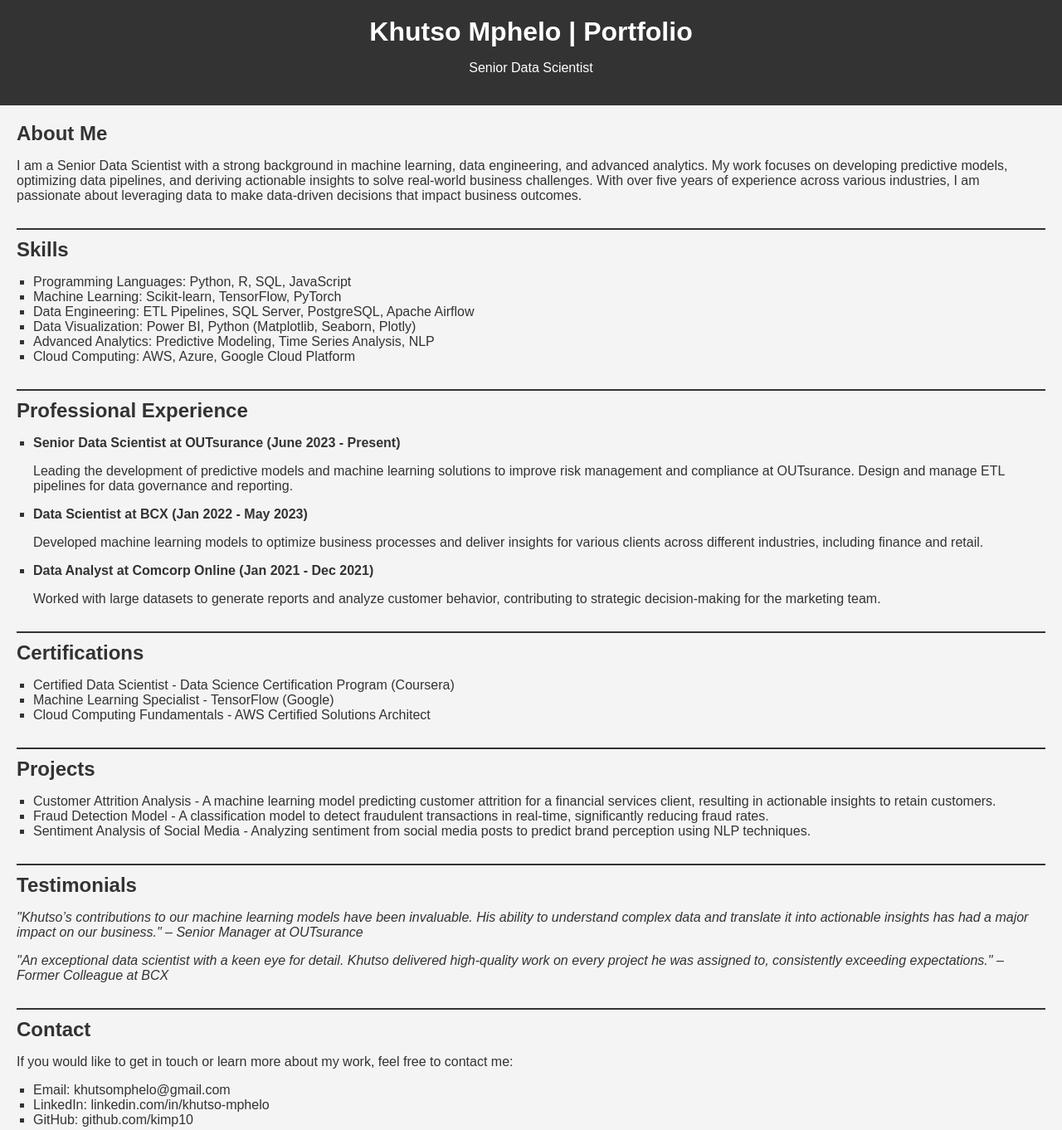
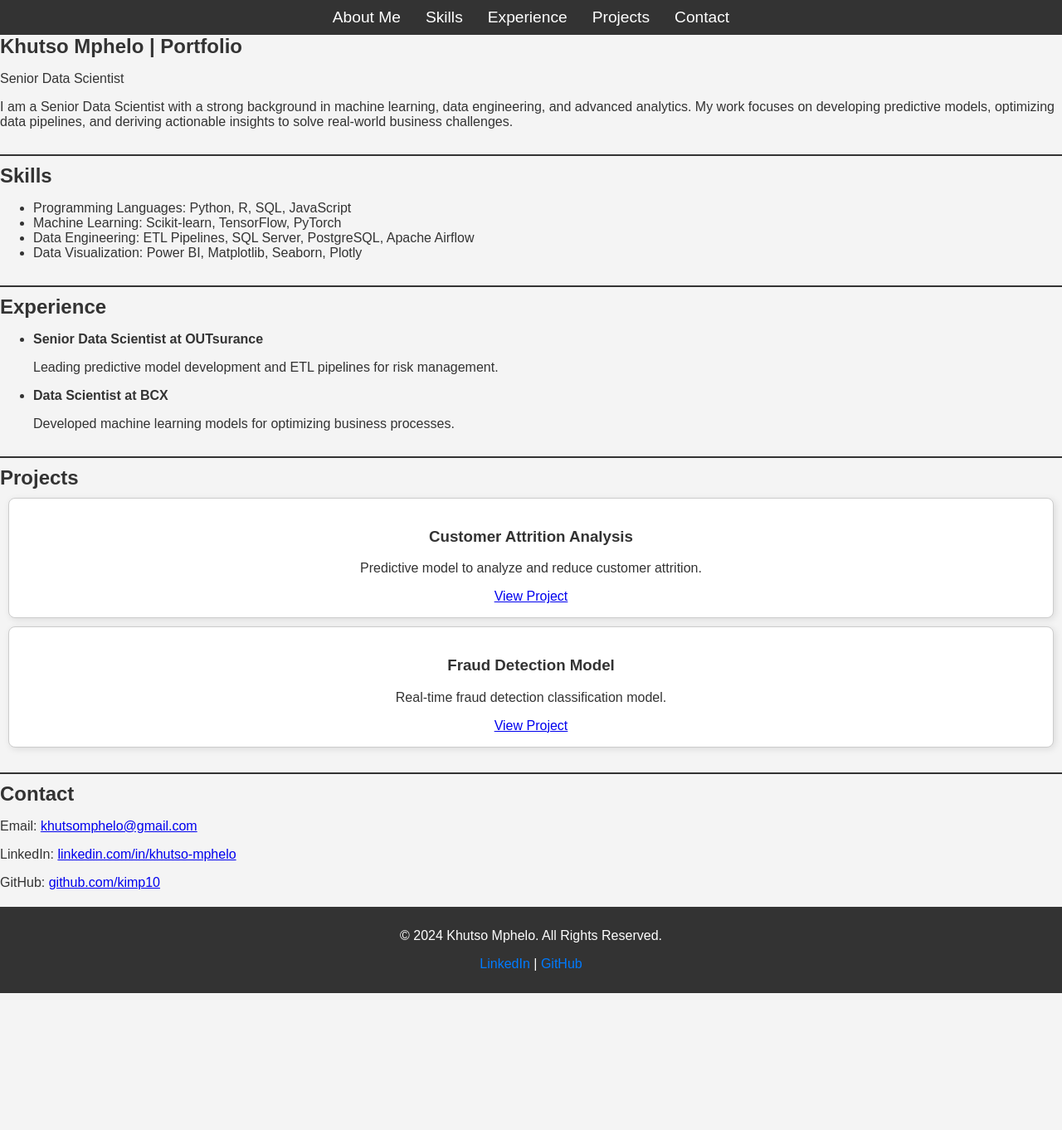
Before and after one commit to kimp10/kimp10.github.io, a plain HTML site: page index.html in a window 1280 px wide. Shown: the whole page at 83% size. After the commit the page ends 1197 px from the top, so only its background shows below. Drawn offline with Linux system fonts and the light colour scheme.

Commit message:
Update index.html

```diff
--- a/index.html
+++ b/index.html
@@ -5,6 +5,7 @@
 <meta name="viewport" content="width=device-width, initial-scale=1.0">
 <title>Khutso Mphelo - Portfolio</title>
 <style>
+       /* General Styles */
        body {
            font-family: Arial, sans-serif;
            background-color: #f4f4f4;
@@ -12,115 +13,186 @@
            margin: 0;
            padding: 0;
        }
-       header {
-           background-color: #333;
-           color: white;
-           padding: 20px;
-           text-align: center;
-       }
        h1, h2 {
            margin: 0;
-       }
-       .content {
-           margin: 20px;
-       }
-       .content h2 {
-           color: #333;
-           font-size: 1.5em;
-       }
-       .content ul {
-           list-style-type: square;
-           padding-left: 20px;
-       }
-       .content a {
-           color: #333;
-           text-decoration: none;
-       }
-       .content a:hover {
-           text-decoration: underline;
        }
        .section-title {
            margin-top: 30px;
            padding-top: 10px;
            border-top: 2px solid #333;
        }
+       /* Navbar Styles */
+       .navbar {
+           background-color: #333;
+           position: sticky;
+           top: 0;
+           z-index: 1000;
+           text-align: center;
+           padding: 10px 0;
+       }
+       .navbar ul {
+           list-style-type: none;
+           margin: 0;
+           padding: 0;
+           display: flex;
+           justify-content: center;
+       }
+       .navbar ul li {
+           margin: 0 15px;
+       }
+       .navbar ul li a {
+           color: white;
+           text-decoration: none;
+           font-size: 1.2em;
+       }
+       .navbar ul li a:hover {
+           color: #007bff;
+       }
+       /* Project Cards */
+       .project-card {
+           border: 1px solid #ccc;
+           border-radius: 8px;
+           padding: 16px;
+           margin: 10px;
+           text-align: center;
+           background: #fff;
+           box-shadow: 2px 2px 8px rgba(0, 0, 0, 0.1);
+           transition: transform 0.3s ease, box-shadow 0.3s ease;
+       }
+       .project-card:hover {
+           transform: scale(1.05);
+           box-shadow: 4px 4px 12px rgba(0, 0, 0, 0.2);
+       }
+       /* Back-to-Top Button */
+       #back-to-top {
+           position: fixed;
+           bottom: 20px;
+           right: 20px;
+           display: none;
+           background-color: #007bff;
+           color: white;
+           border: none;
+           border-radius: 50%;
+           width: 40px;
+           height: 40px;
+           font-size: 1.5em;
+           cursor: pointer;
+           box-shadow: 2px 2px 5px rgba(0, 0, 0, 0.3);
+       }
+       /* Footer Styles */
+       footer {
+           background-color: #333;
+           color: white;
+           text-align: center;
+           padding: 10px;
+           margin-top: 20px;
+       }
+       footer a {
+           color: #007bff;
+           text-decoration: none;
+       }
+       footer a:hover {
+           text-decoration: underline;
+       }
 </style>
 </head>
 <body>
+<!-- Navigation Bar -->
+<nav class="navbar">
+<ul>
+<li><a href="#about">About Me</a></li>
+<li><a href="#skills">Skills</a></li>
+<li><a href="#experience">Experience</a></li>
+<li><a href="#projects">Projects</a></li>
+<li><a href="#contact">Contact</a></li>
+</ul>
+</nav>
+<!-- About Me Section -->
+<section id="about">
 <header>
 <h1>Khutso Mphelo | Portfolio</h1>
 <p>Senior Data Scientist</p>
 </header>
-<div class="content">
-<!-- About Me Section -->
-<section>
-<h2>About Me</h2>
-<p>I am a Senior Data Scientist with a strong background in machine learning, data engineering, and advanced analytics. My work focuses on developing predictive models, optimizing data pipelines, and deriving actionable insights to solve real-world business challenges. With over five years of experience across various industries, I am passionate about leveraging data to make data-driven decisions that impact business outcomes.</p>
+<p>I am a Senior Data Scientist with a strong background in machine learning, data engineering, and advanced analytics. My work focuses on developing predictive models, optimizing data pipelines, and deriving actionable insights to solve real-world business challenges.</p>
 </section>
 <!-- Skills Section -->
-<section class="section-title">
+<section id="skills" class="section-title">
 <h2>Skills</h2>
 <ul>
 <li>Programming Languages: Python, R, SQL, JavaScript</li>
 <li>Machine Learning: Scikit-learn, TensorFlow, PyTorch</li>
 <li>Data Engineering: ETL Pipelines, SQL Server, PostgreSQL, Apache Airflow</li>
-<li>Data Visualization: Power BI, Python (Matplotlib, Seaborn, Plotly)</li>
-<li>Advanced Analytics: Predictive Modeling, Time Series Analysis, NLP</li>
-<li>Cloud Computing: AWS, Azure, Google Cloud Platform</li>
+<li>Data Visualization: Power BI, Matplotlib, Seaborn, Plotly</li>
 </ul>
 </section>
-<!-- Professional Experience Section -->
-<section class="section-title">
-<h2>Professional Experience</h2>
+<!-- Experience Section -->
+<section id="experience" class="section-title">
+<h2>Experience</h2>
 <ul>
 <li>
-<strong>Senior Data Scientist at OUTsurance (June 2023 - Present)</strong>
-<p>Leading the development of predictive models and machine learning solutions to improve risk management and compliance at OUTsurance. Design and manage ETL pipelines for data governance and reporting.</p>
+<strong>Senior Data Scientist at OUTsurance</strong>
+<p>Leading predictive model development and ETL pipelines for risk management.</p>
 </li>
 <li>
-<strong>Data Scientist at BCX (Jan 2022 - May 2023)</strong>
-<p>Developed machine learning models to optimize business processes and deliver insights for various clients across different industries, including finance and retail.</p>
-</li>
-<li>
-<strong>Data Analyst at Comcorp Online (Jan 2021 - Dec 2021)</strong>
-<p>Worked with large datasets to generate reports and analyze customer behavior, contributing to strategic decision-making for the marketing team.</p>
+<strong>Data Scientist at BCX</strong>
+<p>Developed machine learning models for optimizing business processes.</p>
 </li>
 </ul>
 </section>
-<!-- Certifications Section -->
-<section class="section-title">
-<h2>Certifications</h2>
-<ul>
-<li>Certified Data Scientist - Data Science Certification Program (Coursera)</li>
-<li>Machine Learning Specialist - TensorFlow (Google)</li>
-<li>Cloud Computing Fundamentals - AWS Certified Solutions Architect</li>
-</ul>
-</section>
 <!-- Projects Section -->
-<section class="section-title">
+<section id="projects" class="section-title">
 <h2>Projects</h2>
-<ul>
-<li><a href="https://github.com/kimp10/attrition-analysis">Customer Attrition Analysis</a> - A machine learning model predicting customer attrition for a financial services client, resulting in actionable insights to retain customers.</li>
-<li><a href="https://github.com/kimp10/fraud-detection">Fraud Detection Model</a> - A classification model to detect fraudulent transactions in real-time, significantly reducing fraud rates.</li>
-<li><a href="https://github.com/kimp10/sentiment-analysis">Sentiment Analysis of Social Media</a> - Analyzing sentiment from social media posts to predict brand perception using NLP techniques.</li>
-</ul>
-</section>
-<!-- Testimonials Section -->
-<section class="section-title">
-<h2>Testimonials</h2>
-<p><em>"Khutso’s contributions to our machine learning models have been invaluable. His ability to understand complex data and translate it into actionable insights has had a major impact on our business." – Senior Manager at OUTsurance</em></p>
-<p><em>"An exceptional data scientist with a keen eye for detail. Khutso delivered high-quality work on every project he was assigned to, consistently exceeding expectations." – Former Colleague at BCX</em></p>
+<div class="project-card">
+<h3>Customer Attrition Analysis</h3>
+<p>Predictive model to analyze and reduce customer attrition.</p>
+<a href="https://github.com/kimp10/attrition-analysis" target="_blank">View Project</a>
+</div>
+<div class="project-card">
+<h3>Fraud Detection Model</h3>
+<p>Real-time fraud detection classification model.</p>
+<a href="https://github.com/kimp10/fraud-detection" target="_blank">View Project</a>
+</div>
 </section>
 <!-- Contact Section -->
-<section class="section-title">
+<section id="contact" class="section-title">
 <h2>Contact</h2>
-<p>If you would like to get in touch or learn more about my work, feel free to contact me:</p>
-<ul>
-<li>Email: <a href="mailto:khutsomphelo@gmail.com">khutsomphelo@gmail.com</a></li>
-<li>LinkedIn: <a href="https://www.linkedin.com/in/khutso-mphelo" target="_blank">linkedin.com/in/khutso-mphelo</a></li>
-<li>GitHub: <a href="https://github.com/kimp10" target="_blank">github.com/kimp10</a></li>
-</ul>
+<p>Email: <a href="mailto:khutsomphelo@gmail.com">khutsomphelo@gmail.com</a></p>
+<p>LinkedIn: <a href="https://www.linkedin.com/in/khutso-mphelo" target="_blank">linkedin.com/in/khutso-mphelo</a></p>
+<p>GitHub: <a href="https://github.com/kimp10" target="_blank">github.com/kimp10</a></p>
 </section>
-</div>
+<!-- Back-to-Top Button -->
+<button id="back-to-top" onclick="scrollToTop()">↑</button>
+<!-- Footer -->
+<footer>
+<p>&copy; 2024 Khutso Mphelo. All Rights Reserved.</p>
+<p>
+<a href="https://www.linkedin.com/in/khutso-mphelo" target="_blank">LinkedIn</a> |
+<a href="https://github.com/kimp10" target="_blank">GitHub</a>
+</p>
+</footer>
+<!-- JavaScript -->
+<script>
+       // Smooth scrolling
+       document.querySelectorAll('a[href^="#"]').forEach(anchor => {
+           anchor.addEventListener('click', function (e) {
+               e.preventDefault();
+               document.querySelector(this.getAttribute('href')).scrollIntoView({
+                   behavior: 'smooth'
+               });
+           });
+       });
+       // Back-to-top button
+       window.addEventListener('scroll', () => {
+           const button = document.getElementById('back-to-top');
+           if (window.scrollY > 300) {
+               button.style.display = 'block';
+           } else {
+               button.style.display = 'none';
+           }
+       });
+       function scrollToTop() {
+           window.scrollTo({ top: 0, behavior: 'smooth' });
+       }
+</script>
 </body>
 </html>
```
